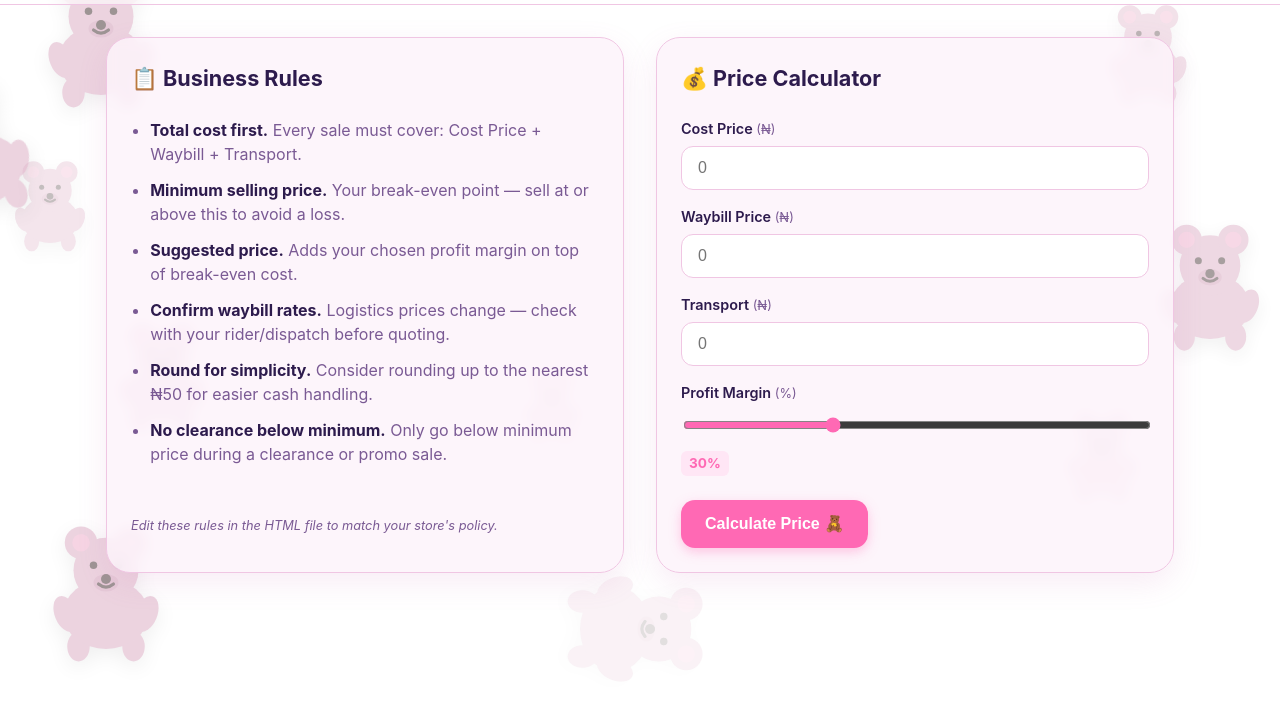
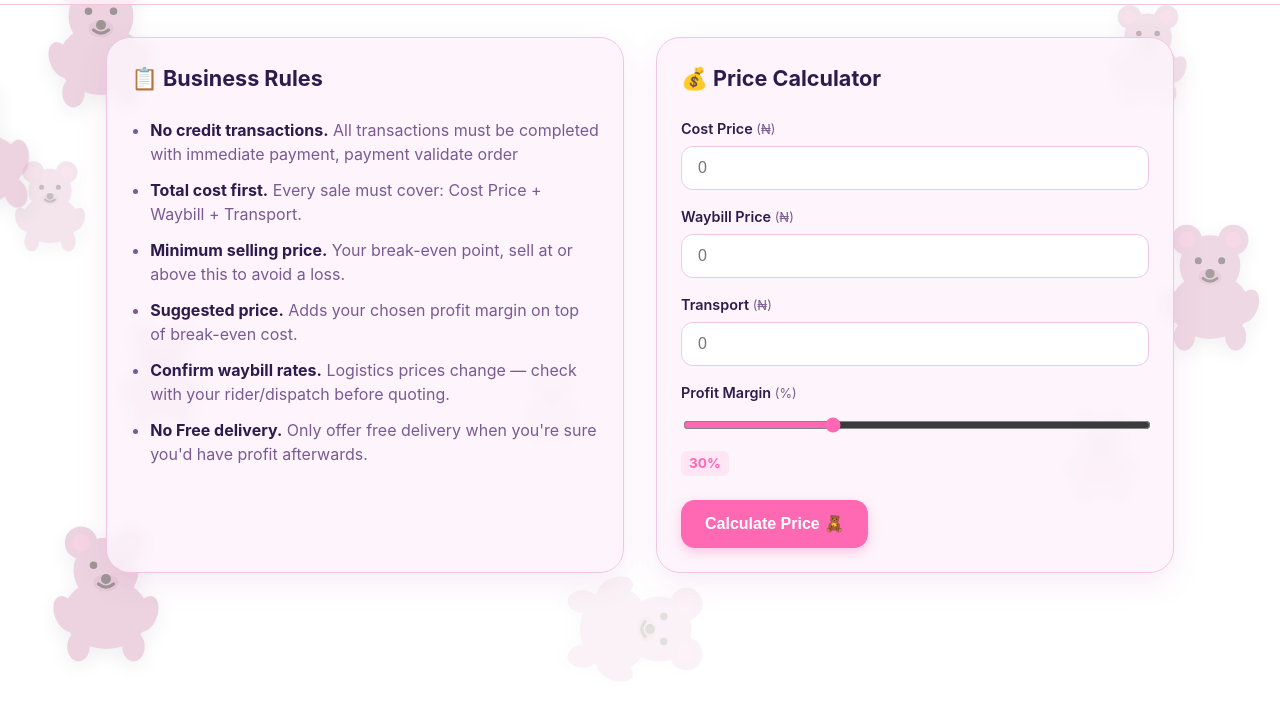
Before and after one commit to devRaphael13/bstores_calculator, a plain HTML site: page index.html in a window 1280 px wide. Shown: the part 72-792 px from the top of the page. Drawn offline with Linux system fonts and the light colour scheme.

Commit message:
Remove ai text

```diff
--- a/index.html
+++ b/index.html
@@ -300,14 +300,13 @@
     <section class="panel rules-panel">
       <h2>📋 Business Rules</h2>
       <ul class="rules-list">
+        <li><strong>No credit transactions.</strong> All transactions must be completed with immediate payment, payment validate order</li>
         <li><strong>Total cost first.</strong> Every sale must cover: Cost Price + Waybill + Transport.</li>
-        <li><strong>Minimum selling price.</strong> Your break-even point — sell at or above this to avoid a loss.</li>
+        <li><strong>Minimum selling price.</strong> Your break-even point, sell at or above this to avoid a loss.</li>
         <li><strong>Suggested price.</strong> Adds your chosen profit margin on top of break-even cost.</li>
         <li><strong>Confirm waybill rates.</strong> Logistics prices change — check with your rider/dispatch before quoting.</li>
-        <li><strong>Round for simplicity.</strong> Consider rounding up to the nearest ₦50 for easier cash handling.</li>
-        <li><strong>No clearance below minimum.</strong> Only go below minimum price during a clearance or promo sale.</li>
+        <li><strong>No Free delivery.</strong> Only offer free delivery when you're sure you'd have profit afterwards.</li>
       </ul>
-      <p class="note">Edit these rules in the HTML file to match your store's policy.</p>
     </section>
 
     <!-- 2nd half on mobile (bottom): Calculator -->
```
